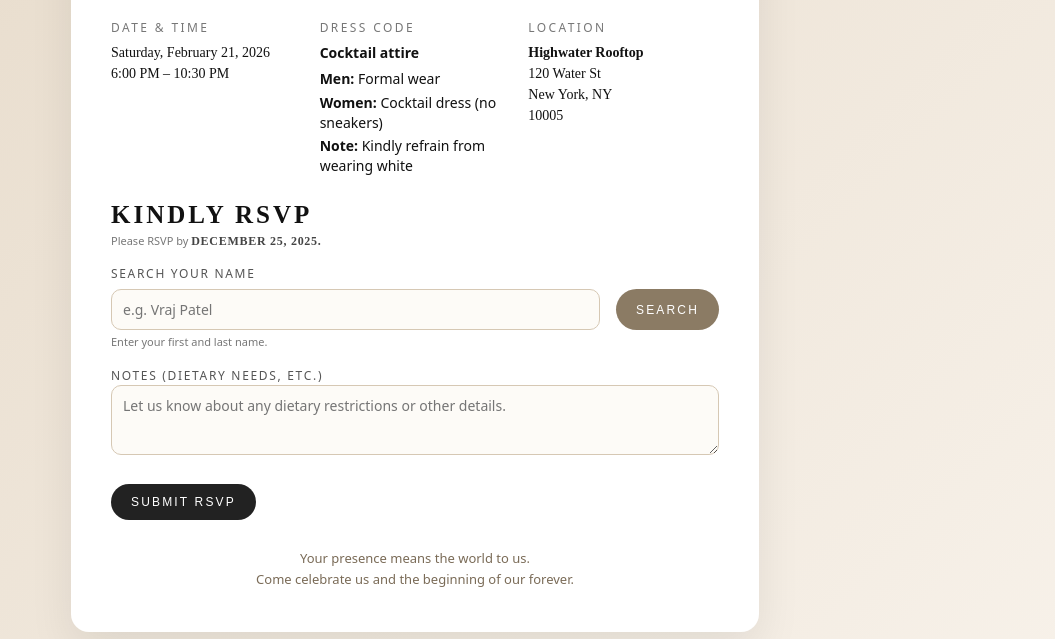
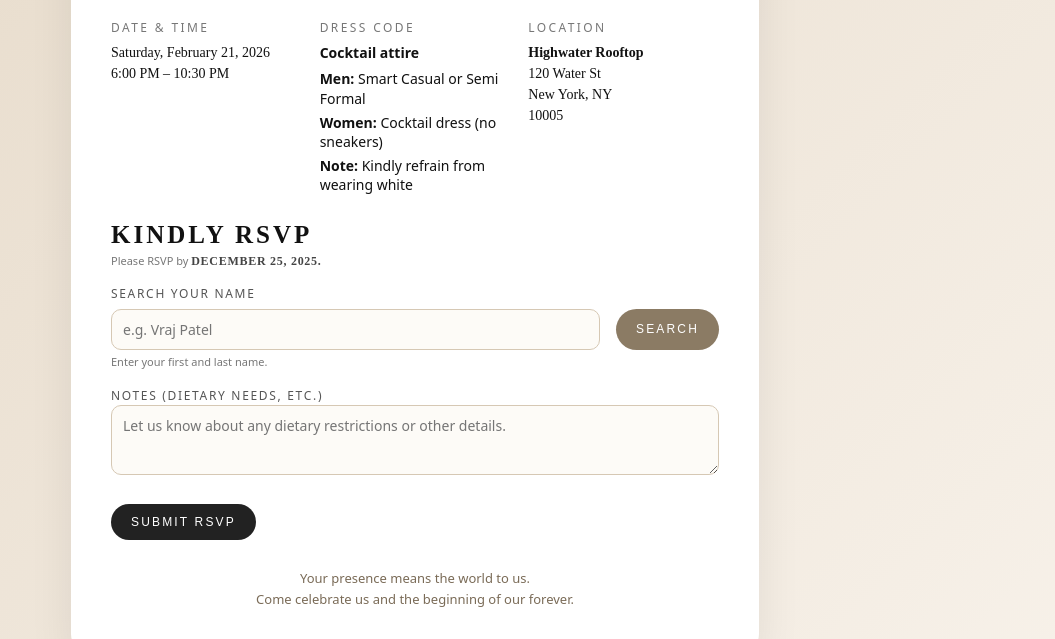
Before and after one commit to Vrajp610/rsvp-site, a plain HTML site: page index.html in a window 1280 px wide. Shown: the part 476-1115 px from the top of the page, without its empty margins (225-1280 px from the left). Drawn offline with Linux system fonts and the light colour scheme.

Commit message:
Final outfit changes

```diff
--- a/index.html
+++ b/index.html
@@ -475,7 +475,7 @@
                     <div class="details-value">
                         <div class="dress-main-line">Cocktail attire</div>
                         <ul class="dress-list">
-                            <li><strong>Men:</strong> Formal wear</li>
+                            <li><strong>Men:</strong> Smart Casual or Semi Formal</li>
                             <li><strong>Women:</strong> Cocktail dress (no sneakers)</li>
                             <li><strong>Note:</strong> Kindly refrain from wearing white</li>
                         </ul>
```
